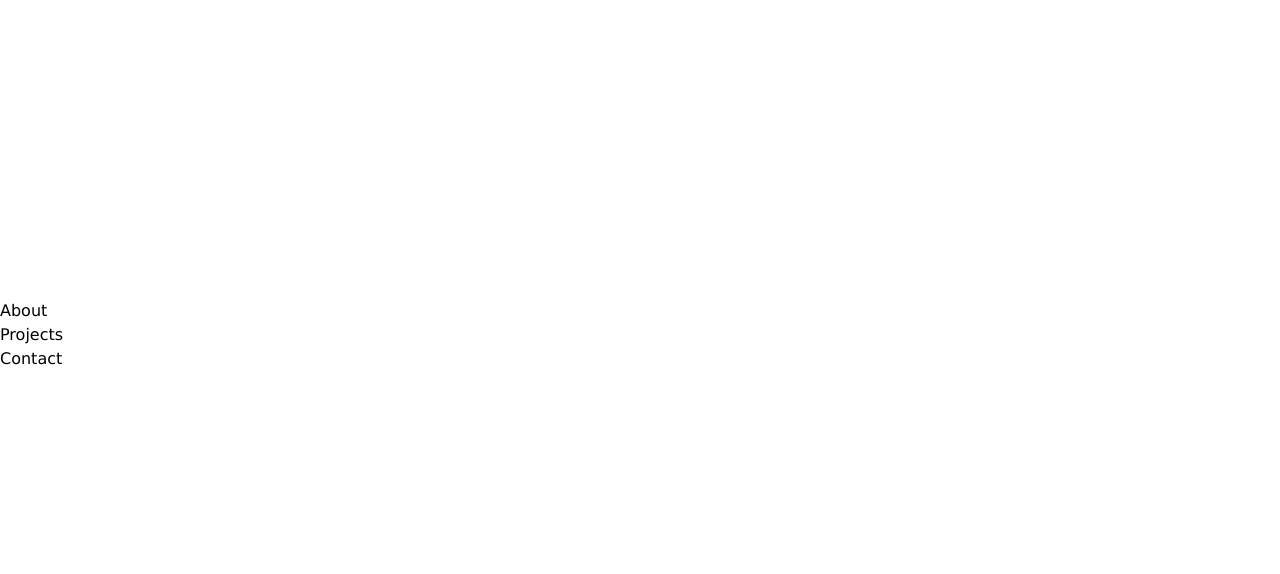
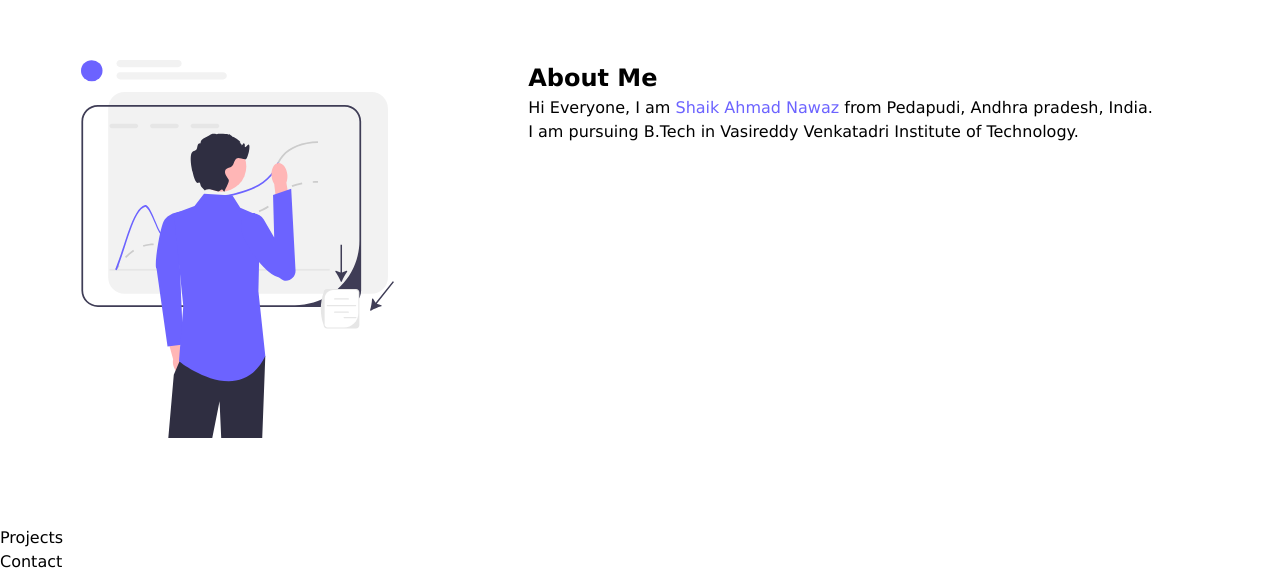
Before and after one commit to shaikahmadnawaz/portfolio-website, a React (Create React App) app: page / in a window 1280 px wide. Shown: the part 748-1322 px from the top of the page. Before the commit the page ends 1119 px from the top, so only its background shows below. Built offline with nearby package versions, Linux system fonts and the light colour scheme.

Commit message:
about part completed

```diff
--- a/src/components/common/navbar/data.js
+++ b/src/components/common/navbar/data.js
@@ -8,6 +8,11 @@
   {
     name: "About",
     href: "/about",
+    external: false,
+  },
+  {
+    name: "Skills",
+    href: "/skills",
     external: false,
   },
   {
--- a/src/components/home/about/About.js
+++ b/src/components/home/about/About.js
@@ -1,8 +1,23 @@
 import React from "react";
 import "./about.css";
+import about from "../../../assets/about.svg";
 
 const About = () => {
-  return <div>About</div>;
+  return (
+    <section className="about-container">
+      <div className="left">
+        <img src={about} alt="about" />
+      </div>
+      <div className="right">
+        <h1>About Me</h1>
+        <p>
+          Hi Everyone, I am <span>Shaik Ahmad Nawaz</span> from Pedapudi, Andhra
+          pradesh, India. <br />I am pursuing B.Tech in Vasireddy Venkatadri
+          Institute of Technology.
+        </p>
+      </div>
+    </section>
+  );
 };
 
 export default About;
--- a/src/components/home/about/about.css
+++ b/src/components/home/about/about.css
@@ -1,3 +1,21 @@
-div {
+.about-container {
   color: black;
+  /* height: 100vh; */
+  display: flex;
+  justify-content: space-between;
+  flex-wrap: wrap;
+  padding: 1px;
+  margin: 5rem 5rem;
 }
+
+.left {
+  flex-basis: 35%;
+}
+
+.left img {
+  width: 80%;
+}
+
+.right {
+  flex-basis: 60%;
+}
--- a/src/components/home/header/header.css
+++ b/src/components/home/header/header.css
@@ -1,6 +1,6 @@
 .header-container {
   color: black;
-  height: 100vh;
+  height: 60vh;
   /* display: flex;
   align-items: center;
   justify-content: center; */
```
Also changed, not shown: src/components/home/skills/Skills.js (added), src/components/home/skills/skills.css (added).
